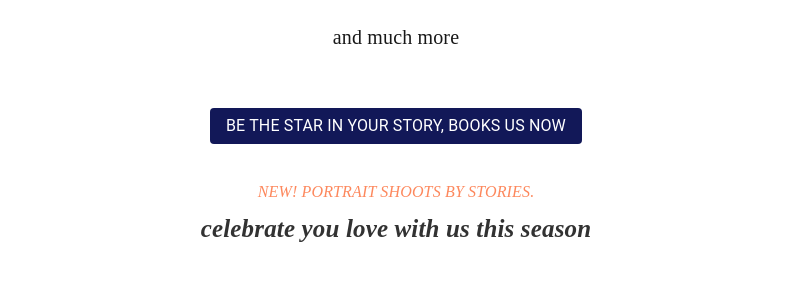
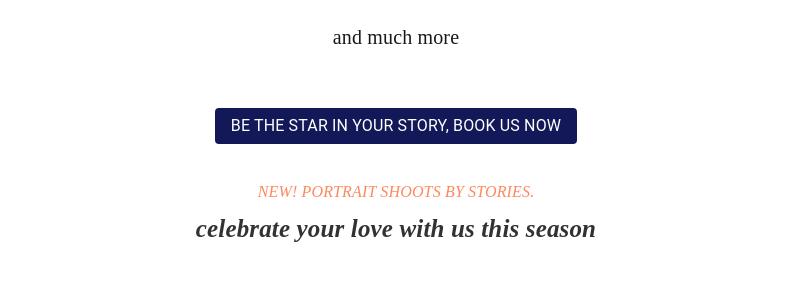
Before and after one commit to viswachand/PersonalProject, a React (Create React App) app: page / in a window 1280 px wide. Shown: the part 1575-1867 px from the top of the page, without its empty margins (244-1032 px from the left). Built offline with nearby package versions, Linux system fonts and the light colour scheme; a web font is replaced by a local one.

Commit message:
wrong text corrections

```diff
--- a/src/componets/Body.js
+++ b/src/componets/Body.js
@@ -148,7 +148,7 @@ export default function ElevateAppBar(props) {
               to="/Bookus"
             >
               <Typography align="center">
-                Be the star in your story, Books us now
+                Be the star in your story, Book us now
               </Typography>
             </Button>
           </Grid>
@@ -168,7 +168,7 @@ export default function ElevateAppBar(props) {
 
             <Typography align="center">
               <i className={classes.italictext}>
-                celebrate you love with us this season
+                celebrate your love with us this season
               </i>
             </Typography>
           </Grid>
--- a/src/componets/Footer.js
+++ b/src/componets/Footer.js
@@ -123,7 +123,7 @@ export default function ElevateAppBar(props) {
       <div>
         <Typography align="center">
           <Typography variant="h6" className={classes.footertext}>
-            Made with love, in india
+            Made with love, In india
           </Typography>
         </Typography>
       </div>
--- a/src/componets/controls/ImageFrame.js
+++ b/src/componets/controls/ImageFrame.js
@@ -220,7 +220,7 @@ export default function AdvancedGridList() {
             to="/Blog"
           >
             <Typography align="center">
-              visit th blog for more photos
+              visit the blog for more photos
             </Typography>
           </Button>
         </Grid>
```
Also changed, not shown: 1 other file (tests, documents, lock files or other folders).
